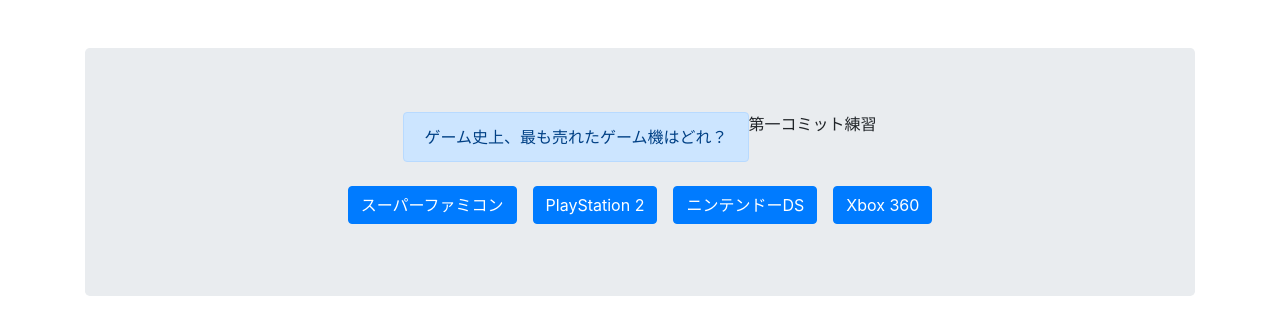
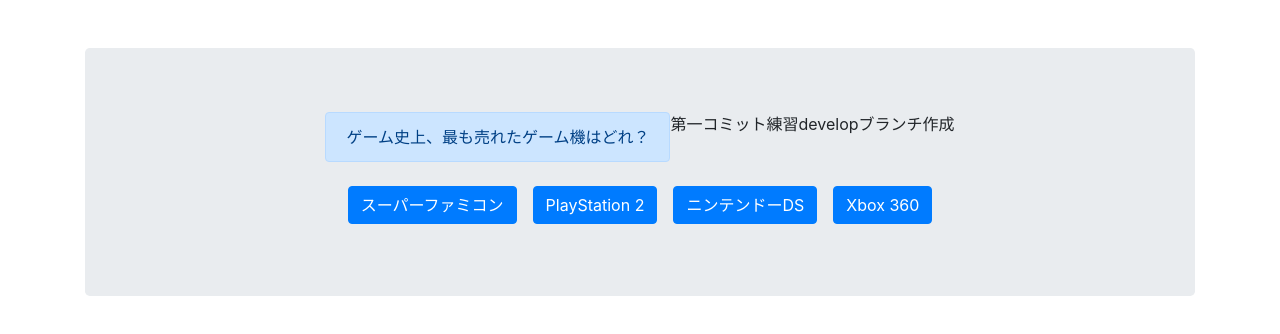
Before and after one commit to ryota100/js-quiz-apps, a plain HTML site: page index.html in a window 1280 px wide. Drawn offline with nearby package versions, Linux system fonts and the light colour scheme.

Commit message:
developブランチの編集

```diff
--- a/app.js
+++ b/app.js
@@ -17,6 +17,7 @@ const quiz = [
     correct: 'バスケ'
     }
 ];
+
 
 const $window = window;
 const $doc = document;
--- a/index.html
+++ b/index.html
@@ -28,6 +28,7 @@
             A simple primary alert—check it out!
           </div>
           <div>第一コミット練習</div>
+          <div>developブランチ作成</div>
         </div>
 
         <div id="js-items" class="d-flex justify-content-center">
```
